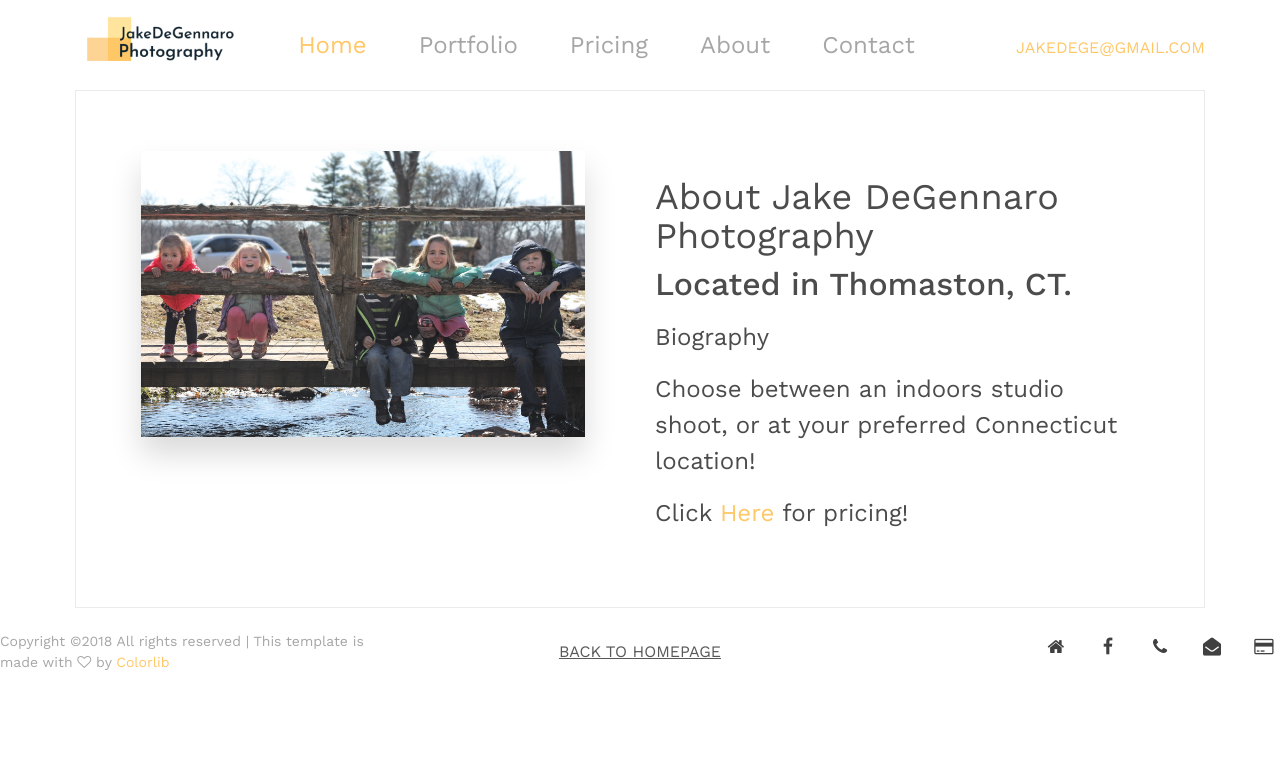
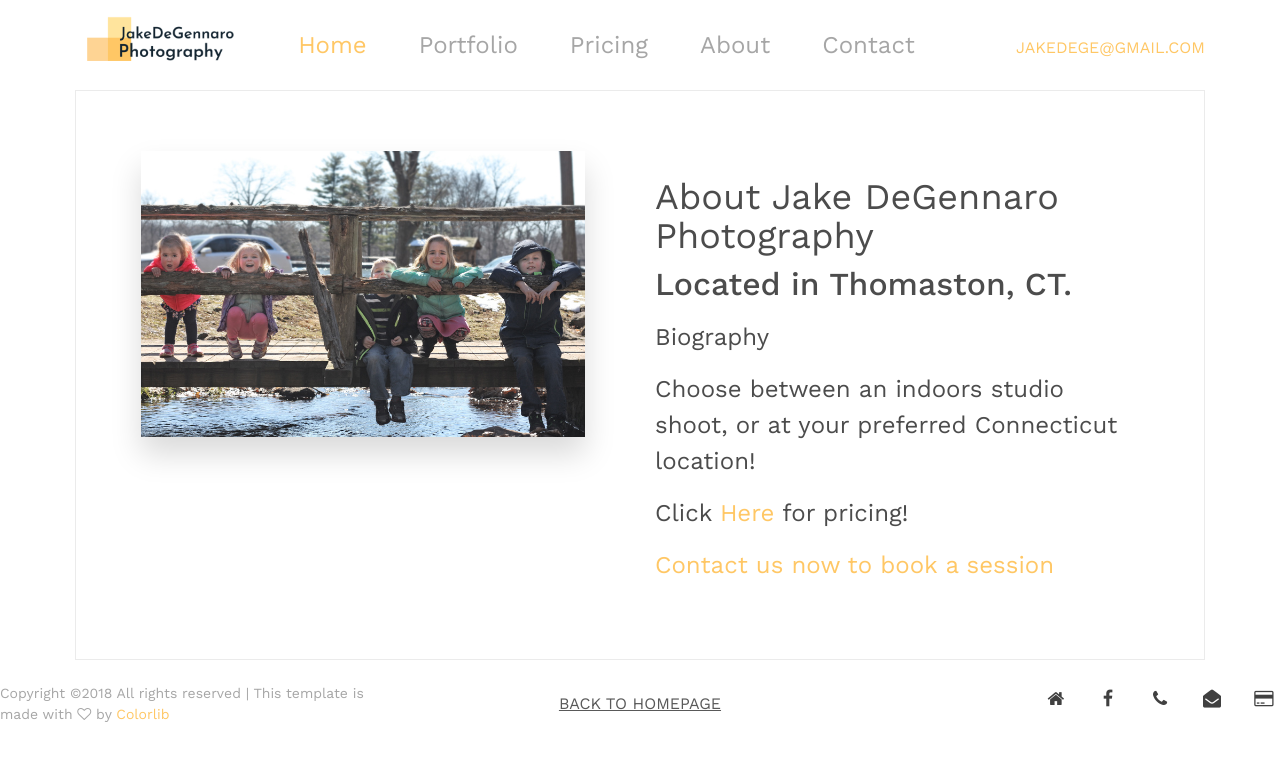
Before and after one commit to jakedege22/photos, a plain HTML site: page about.html in a window 1280 px wide. Drawn offline with nearby package versions, Linux system fonts and the light colour scheme.

Commit message:
Update about.html

```diff
--- a/about.html
+++ b/about.html
@@ -18,7 +18,8 @@
 
     <!-- Styles -->
     <link rel="stylesheet" href="style.css">
-</head>
+
+	</head>
 <body>
 <div class="container-fluid">
     <header class="site-header">
@@ -73,6 +74,8 @@
 			<p>Biography<p>
 			<p>Choose between an indoors studio shoot, or at your preferred Connecticut location!</p>
 			<p>Click <a href=pricing.html>Here</a> for pricing!</p>
+			<p><a href="contact.html">Contact us now to book a session</a></p>
+
 
 
 
```
